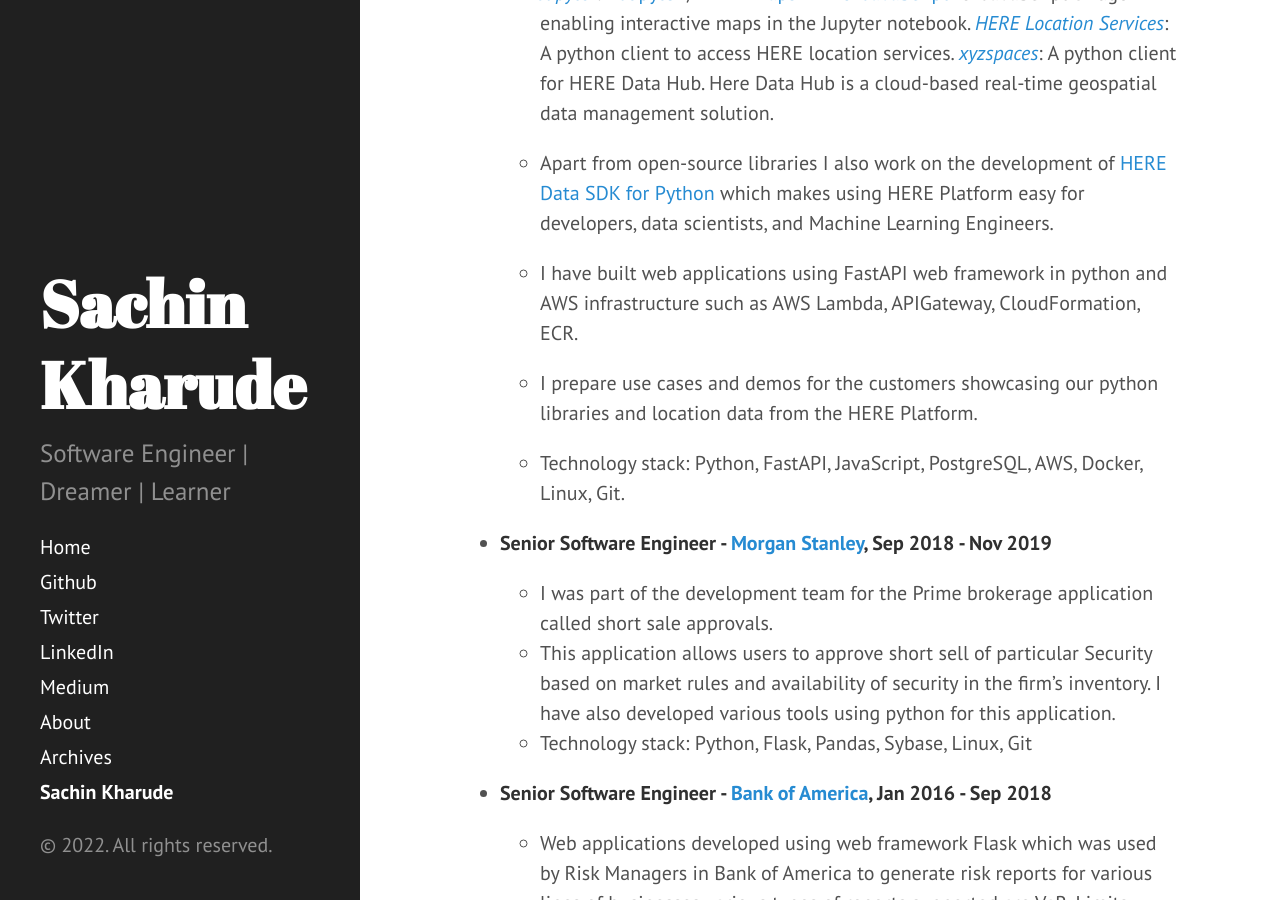
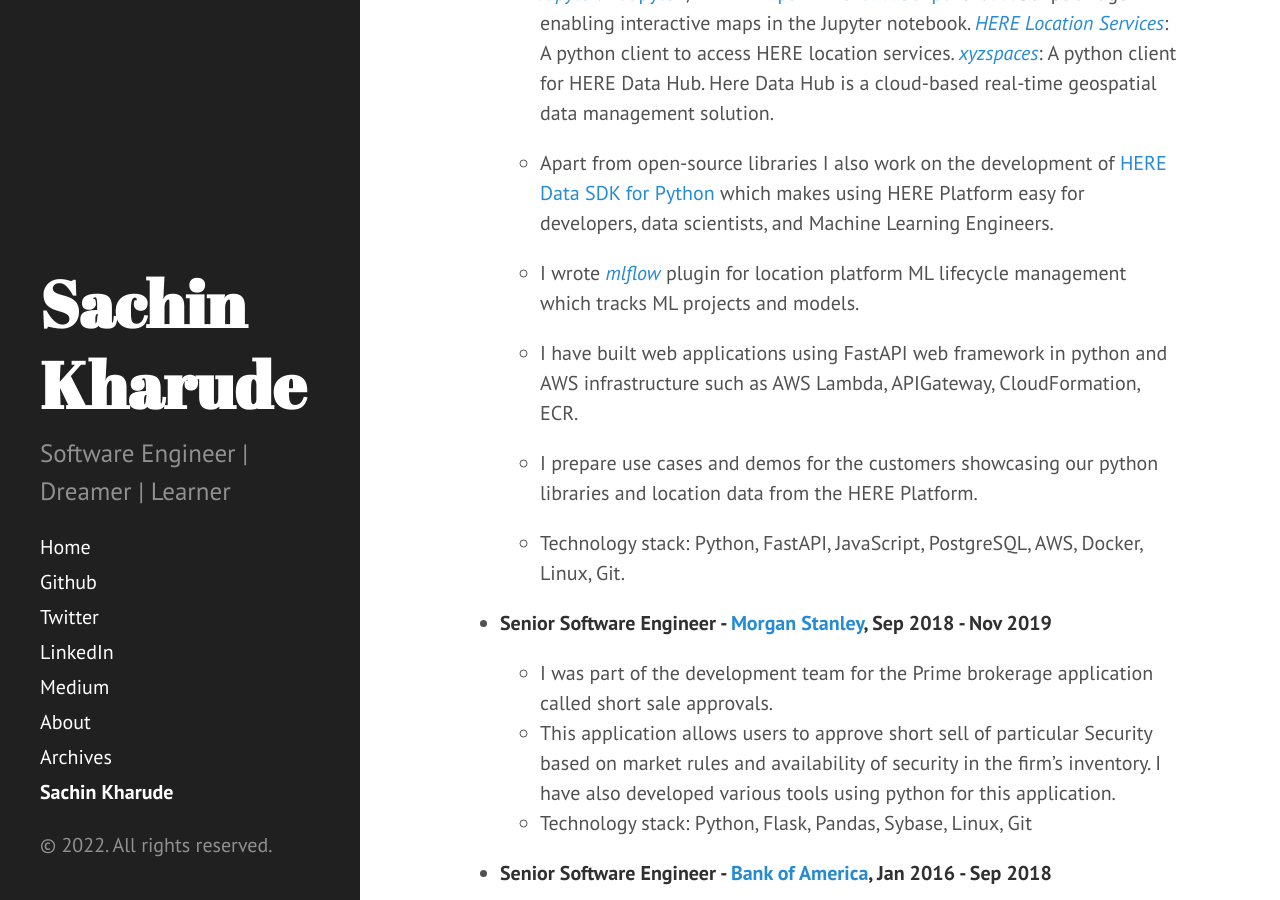
Before and after one commit to sackh/sackh.github.io, a Jekyll site: the page built from resume.md, in a window 1280 px wide and 900 px high, scrolled down 2209 px. Built offline with Jekyll 4.4.1, drawn with Linux system fonts in a browser that asks for light colours; our own code applies the rules of GitHub Pages for plain Markdown files; Markdown is read by kramdown in place of the engine named in the settings.

Commit message:
Update resume.md

```diff
--- a/resume.md
+++ b/resume.md
@@ -54,6 +54,8 @@
       *[xyzspaces](https://pypi.org/project/xyzspaces/)*: A python client for HERE Data Hub. Here Data Hub is a cloud-based real-time geospatial data management solution.
 
     * Apart from open-source libraries I also work on the development of [HERE Data SDK for Python](https://developer.here.com/documentation/sdk-python-v2/dev_guide/index.html) which makes using HERE Platform easy for developers, data scientists, and Machine Learning  Engineers.
+
+    * I wrote *[mlflow](https://mlflow.org/)* plugin for location platform ML lifecycle management which tracks ML projects and models.
 
     * I have built web applications using FastAPI web framework in python and AWS infrastructure such as AWS Lambda, APIGateway, CloudFormation, ECR.
 
```
